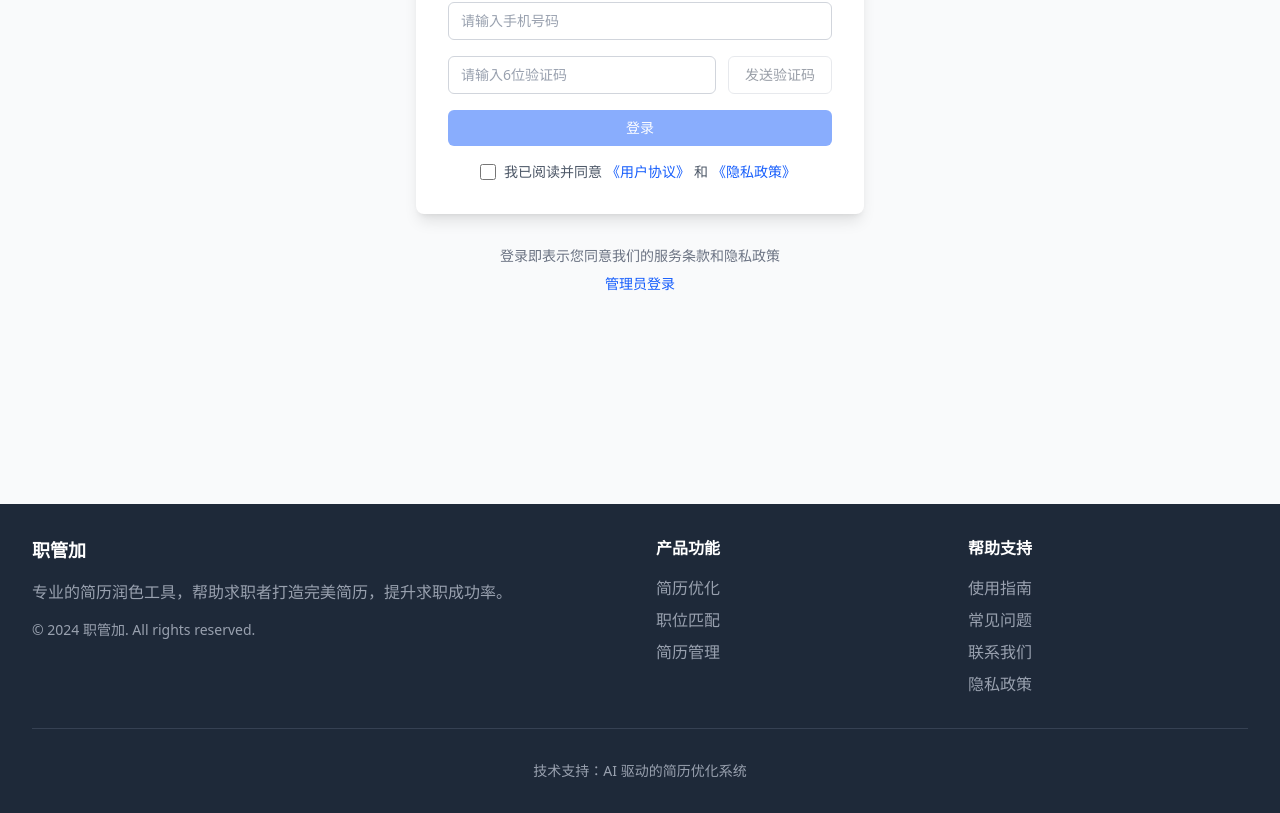
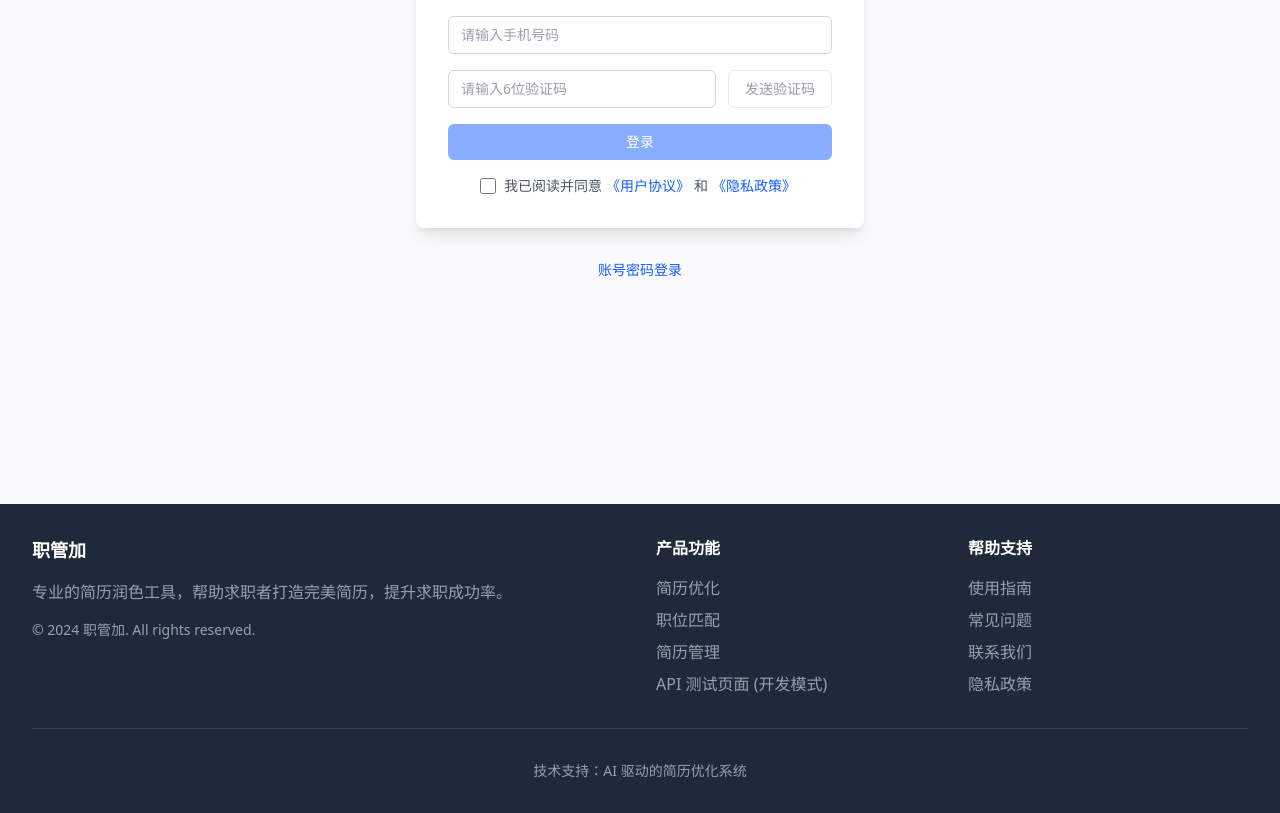
Before and after one commit to Movelocity/zgj, a React (Vite) app in the folder web/: page /auth in a window 1280 px wide. Shown: the part 360-1173 px from the top of the page. Built offline with nearby package versions, Linux system fonts and the light colour scheme; no server answers.

Commit message:
feat: 移除管理员登录页面，重命名为账号密码登录，更新路由和常量，添加开发环境API测试链接

```diff
--- a/web/src/components/layout/Footer.tsx
+++ b/web/src/components/layout/Footer.tsx
@@ -1,3 +1,4 @@
+import { ROUTES } from '@/utils/constants';
 import React from 'react';
 import { Link } from 'react-router-dom';
 
@@ -36,6 +37,14 @@ const Footer: React.FC = () => {
                   简历管理
                 </Link>
               </li>
+              {/* 开发环境下显示API测试链接 */}
+              {import.meta.env.DEV && (
+                <li>
+                  <Link to={ROUTES.API_TEST} className="hover:text-white">
+                    API 测试页面 (开发模式)
+                  </Link>
+                </li>
+              )}
             </ul>
           </div>
 
--- a/web/src/pages/auth/Auth.tsx
+++ b/web/src/pages/auth/Auth.tsx
@@ -15,12 +15,11 @@ const Auth: React.FC = () => {
 
         {/* 页面底部信息 */}
         <div className="text-center text-sm text-gray-500 space-y-2">
-          <p>登录即表示您同意我们的服务条款和隐私政策</p>
           <button
-            onClick={() => navigate(ROUTES.ADMIN_AUTH)}
-            className="text-blue-600 hover:text-blue-500"
+            onClick={() => navigate(ROUTES.CODE_AUTH)}
+            className="text-blue-600 hover:text-blue-500 cursor-pointer"
           >
-            管理员登录
+            账号密码登录
           </button>
         </div>
       </div>
--- a/web/src/pages/auth/AdminAuth.tsx
+++ b/web/src/pages/auth/CodeAuth.tsx
@@ -1,17 +1,12 @@
 import React from 'react';
-import AdminLogin from './components/AdminLogin';
+import CodeLogin from './components/CodeLogin';
 
 const AdminAuth: React.FC = () => {
   return (
     <div className="min-h-screen flex items-center justify-center bg-gray-50 py-12 px-4 sm:px-6 lg:px-8">
       <div className="max-w-md w-full space-y-8">
         <div className="bg-white rounded-lg shadow-lg p-8">
-          <AdminLogin />
-        </div>
-
-        {/* 页面底部信息 */}
-        <div className="text-center text-sm text-gray-500">
-          <p>管理员专用登录页面</p>
+          <CodeLogin />
         </div>
       </div>
     </div>
--- a/web/src/pages/auth/components/AdminLogin.tsx
+++ b/web/src/pages/auth/components/CodeLogin.tsx
@@ -59,14 +59,9 @@ const AdminLogin: React.FC<AdminLoginProps> = ({ onSuccess }) => {
         phone: formData.phone,
         password: formData.password
       });
+      console.log(response);
 
-      if (response.success && response.data) {
-        // 验证用户是否为管理员
-        if (response.data.user.role !== 888) {
-          setError('此账号不是管理员账号，请使用普通用户登录页面');
-          return;
-        }
-
+      if (response.status === 200 && response.data) {
         // 保存token到localStorage
         localStorage.setItem(TOKEN_KEY, response.data.token);
 
@@ -75,9 +70,6 @@ const AdminLogin: React.FC<AdminLoginProps> = ({ onSuccess }) => {
 
         // 成功回调
         onSuccess?.();
-
-        // 跳转到管理员页面
-        navigate(ROUTES.ADMINISTRATOR);
       } else {
         setError(response.message || '登录失败');
       }
@@ -169,9 +161,9 @@ const AdminLogin: React.FC<AdminLoginProps> = ({ onSuccess }) => {
       <div className="text-center">
         <button
           onClick={() => navigate(ROUTES.AUTH)}
-          className="text-sm text-blue-600 hover:text-blue-500"
+          className="text-sm text-blue-600 hover:text-blue-500 cursor-pointer"
         >
-          普通用户登录
+          手机验证码登录
         </button>
       </div>
     </div>
--- a/web/src/pages/home/Home.tsx
+++ b/web/src/pages/home/Home.tsx
@@ -81,16 +81,6 @@ const Home: React.FC = () => {
               )}
             </div>
 
-            {/* 开发环境下显示API测试链接 */}
-            {import.meta.env.DEV && (
-              <div className="mt-8 text-center">
-                <Link to={ROUTES.API_TEST}>
-                  <Button variant="outline" size="sm" className="text-gray-500 border-gray-300">
-                    🔧 API 测试页面 (开发模式)
-                  </Button>
-                </Link>
-              </div>
-            )}
           </div>
         </div>
       </div>
--- a/web/src/router/routes.tsx
+++ b/web/src/router/routes.tsx
@@ -4,7 +4,7 @@ import { lazy } from 'react';
 // 懒加载页面组件
 const Home = lazy(() => import('@/pages/home/Home'));
 const Auth = lazy(() => import('@/pages/auth/Auth'));
-const AdminAuth = lazy(() => import('@/pages/auth/AdminAuth'));
+const CodeAuth = lazy(() => import('@/pages/auth/CodeAuth'));
 const SimpleResume = lazy(() => import('@/pages/resume/SimpleResume'));
 const JobResume = lazy(() => import('@/pages/resume/JobResume'));
 const ResumeList = lazy(() => import('@/pages/resume/ResumeList'));
@@ -26,8 +26,8 @@ export const routes = [
     element: <Auth />,
   },
   {
-    path: '/admin/auth',
-    element: <AdminAuth />,
+    path: '/code-auth',
+    element: <CodeAuth />,
   },
   {
     path: '/simple-resume',
--- a/web/src/types/global.ts
+++ b/web/src/types/global.ts
@@ -1,6 +1,6 @@
 // 全局类型定义
 export interface ApiResponse<T = any> {
-  success: boolean;
+  status: number;
   code: number;
   message: string;
   data: T;
--- a/web/src/utils/constants.ts
+++ b/web/src/utils/constants.ts
@@ -16,7 +16,7 @@ export const ADMIN_ROLE = 888;
 export const ROUTES = {
   HOME: '/',
   AUTH: '/auth',
-  ADMIN_AUTH: '/admin/auth',
+  CODE_AUTH: '/code-auth',
   SIMPLE_RESUME: '/simple-resume',
   JOB_RESUME: '/job-resume',
   PROFILE: '/profile',
```
